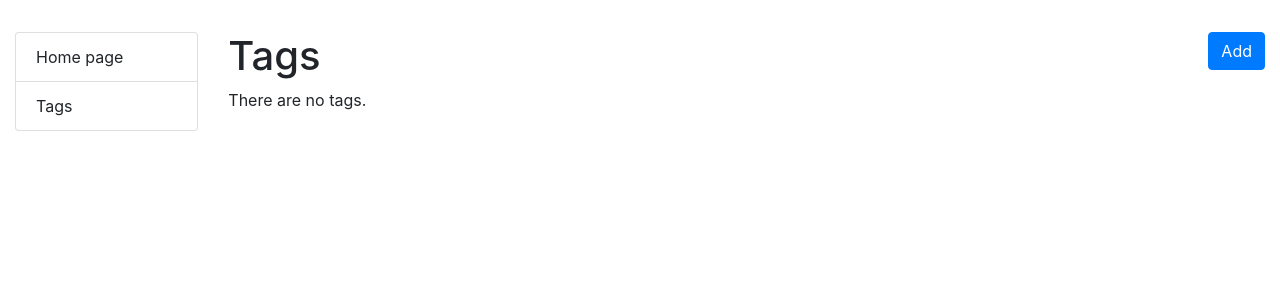
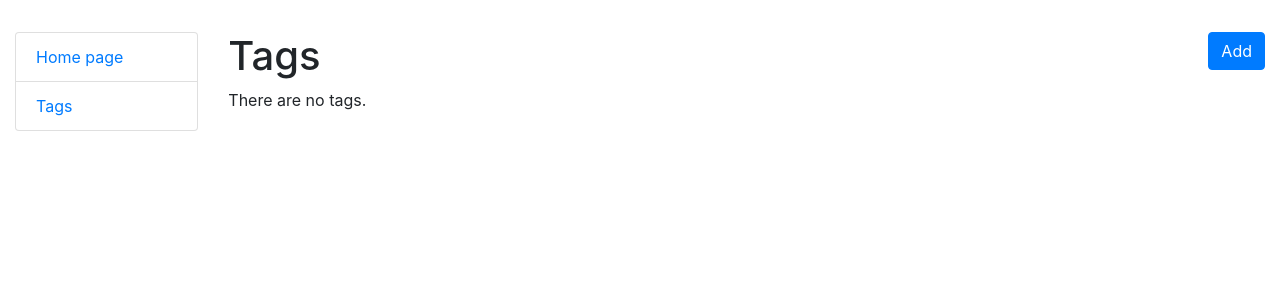
Before and after one commit to loplicat/todo-list, a Django app: page /tags in a window 1280 px wide. Shown: the top 300 px of the page. Run offline with Django 5.2, Linux system fonts and the light colour scheme; data that the repository does not hold is empty.

Commit message:
Add links to sidebar.html

```diff
--- a/templates/includes/sidebar.html
+++ b/templates/includes/sidebar.html
@@ -1,4 +1,4 @@
 <ul class="sidebar-nav list-group">
-  <li class="list-group-item">Home page</li>
-  <li class="list-group-item">Tags</li>
+  <li class="list-group-item"><a href="{% url 'todo_core:todo_list' %}">Home page</a></li>
+  <li class="list-group-item"><a href="{% url 'todo_core:tag_list' %}">Tags</a></li>
 </ul>
```
